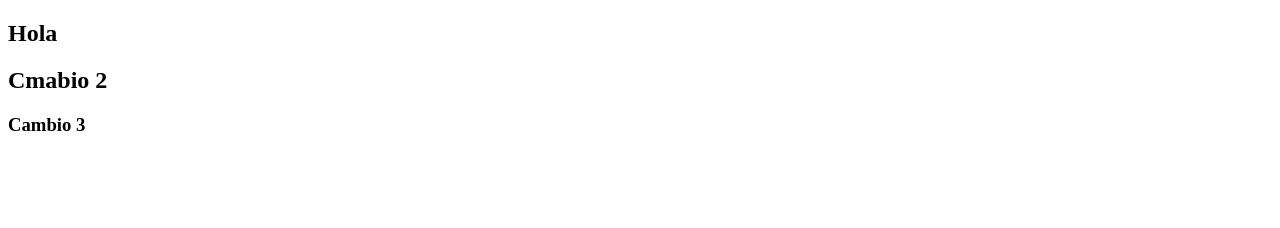
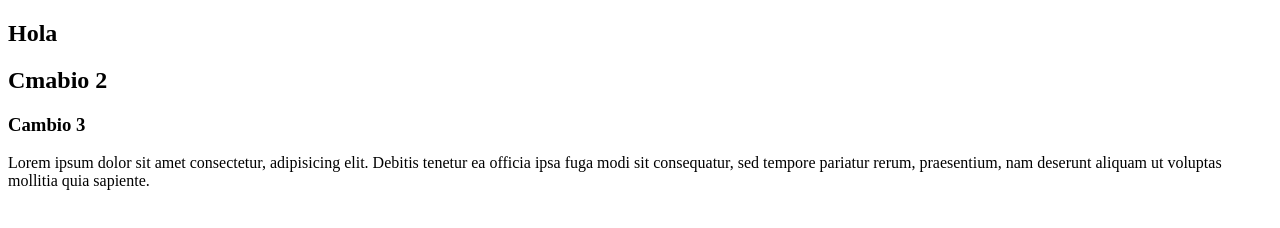
Before and after one commit to yarecast/git-text, a plain HTML site: page index.html in a window 1280 px wide. Drawn offline with Linux system fonts and the light colour scheme.

Commit message:
feat: loren ipsum text

```diff
--- a/index.html
+++ b/index.html
@@ -10,6 +10,7 @@
         <h1>Hola</h1>
         <h2>Cmabio 2</h2>
         <h3>Cambio 3</h3>
+        <p>Lorem ipsum dolor sit amet consectetur, adipisicing elit. Debitis tenetur ea officia ipsa fuga modi sit consequatur, sed tempore pariatur rerum, praesentium, nam deserunt aliquam ut voluptas mollitia quia sapiente.</p>
     </section>
 </body>
 </html>
```
